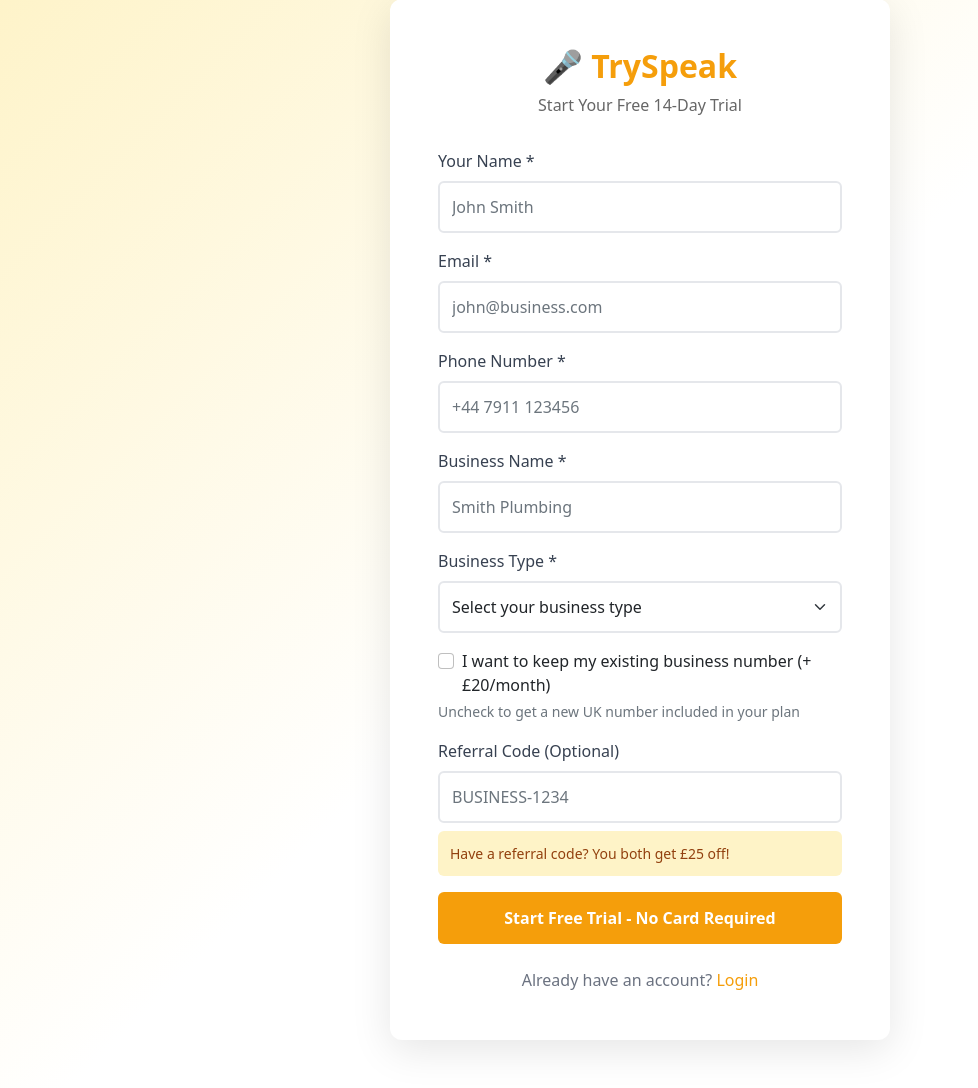
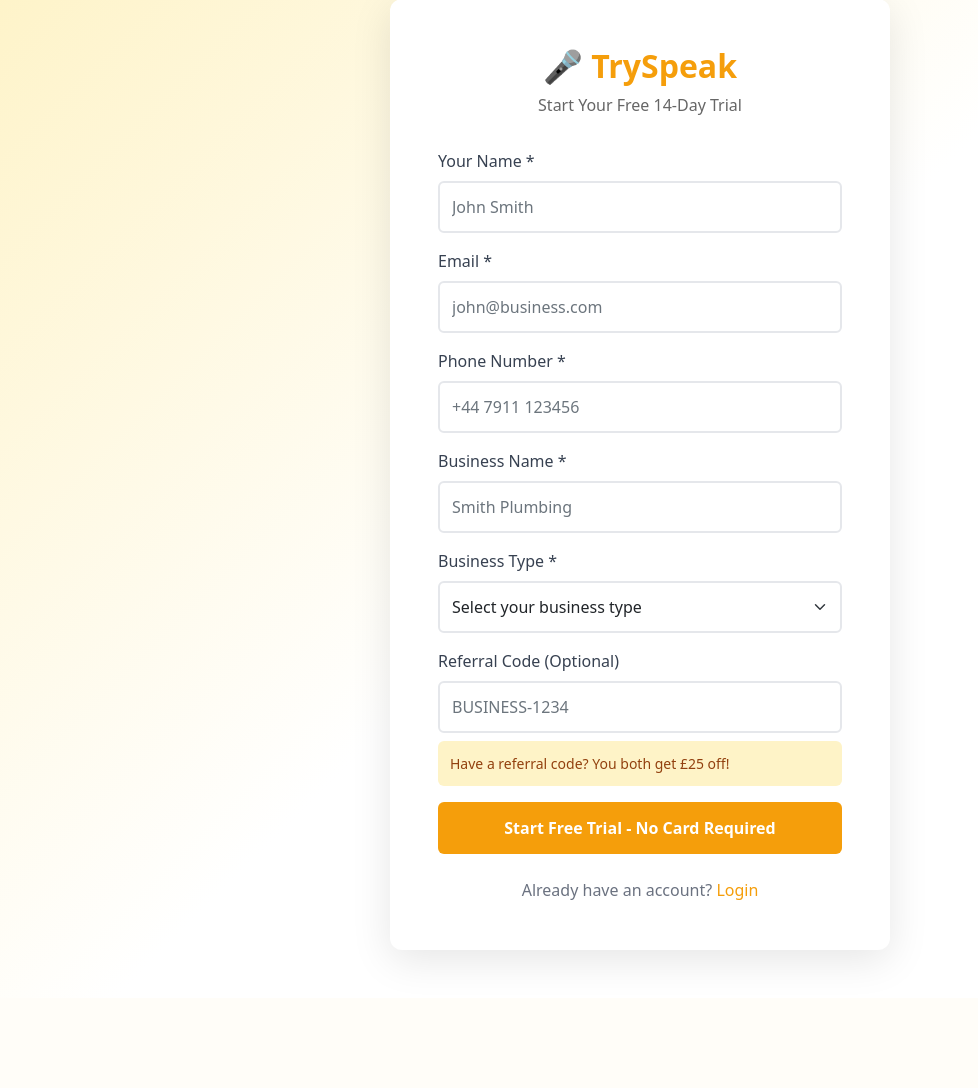
Before and after one commit to kanchang12/tryspeak-ukreceptionist, a Flask app: page /signup in a window 1280 px wide. Shown: the part 49-1137 px from the top of the page, without its empty margins (0-978 px from the left). After the commit the page ends 1009 px from the top, so only its background shows below. Run offline with Flask 3, Linux system fonts and the light colour scheme.

Commit message:
Update signup.html

```diff
--- a/templates/signup.html
+++ b/templates/signup.html
@@ -69,15 +69,7 @@
                 </select>
             </div>
 
-            <div class="mb-3">
-                <div class="form-check">
-                    <input type="checkbox" class="form-check-input" id="keepNumber">
-                    <label class="form-check-label" for="keepNumber">
-                        I want to keep my existing business number (+£20/month)
-                    </label>
-                </div>
-                <small class="text-muted">Uncheck to get a new UK number included in your plan</small>
-            </div>
+
 
             <div class="mb-3">
                 <label class="form-label">Referral Code (Optional)</label>
```
